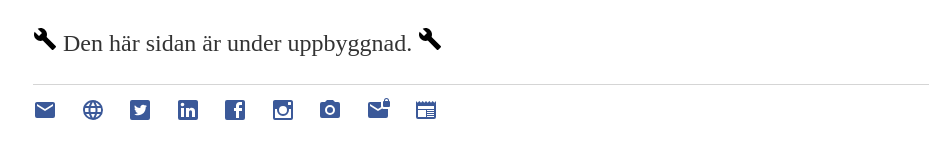
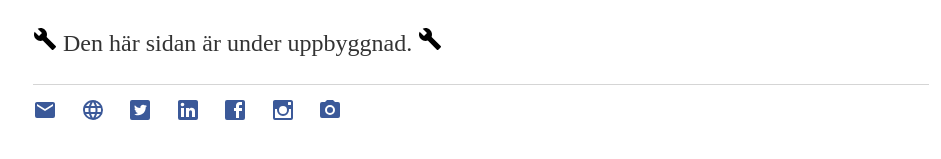
Before and after one commit to jonasryberg/test, a Jekyll site: the page index.html, which Jekyll copies as it is, in a window 1280 px wide. Shown: the part 442-601 px from the top of the page, without its empty margins (159-1100 px from the left). Built offline with Jekyll 4.4.1, drawn with Linux system fonts in a browser that asks for light colours.

Commit message:
Update index.html

```diff
--- a/index.html
+++ b/index.html
@@ -61,12 +61,7 @@ eller på min jobbtelefon 08-796 66 57.
 <li><a href="https://www.flickr.com/photos/ryberg/"><svg style="width:24px;height:24px" viewBox="0 0 24 24">
     <path fill="#3b5999" d="M4,4H7L9,2H15L17,4H20A2,2 0 0,1 22,6V18A2,2 0 0,1 20,20H4A2,2 0 0,1 2,18V6A2,2 0 0,1 4,4M12,7A5,5 0 0,0 7,12A5,5 0 0,0 12,17A5,5 0 0,0 17,12A5,5 0 0,0 12,7M12,9A3,3 0 0,1 15,12A3,3 0 0,1 12,15A3,3 0 0,1 9,12A3,3 0 0,1 12,9Z" />
 </svg></a></li>
-<li><svg style="width:24px;height:24px" viewBox="0 0 24 24">
-    <path fill="#3b5999" d="M20.5,0A2.5,2.5 0 0,1 23,2.5V3A1,1 0 0,1 24,4V8A1,1 0 0,1 23,9H18A1,1 0 0,1 17,8V4A1,1 0 0,1 18,3V2.5A2.5,2.5 0 0,1 20.5,0M12,11L4,6V8L12,13L16.18,10.39C16.69,10.77 17.32,11 18,11H22V18A2,2 0 0,1 20,20H4A2,2 0 0,1 2,18V6A2,2 0 0,1 4,4H15V8C15,8.36 15.06,8.7 15.18,9L12,11M20.5,1A1.5,1.5 0 0,0 19,2.5V3H22V2.5A1.5,1.5 0 0,0 20.5,1Z" />
-</svg></li>
-<li><svg style="width:24px;height:24px" viewBox="0 0 24 24">
-    <path fill="#3b5999" d="M20,11H4V8H20M20,13H13V12H20M20,15H13V14H20M20,17H13V16H20M20,19H13V18H20M12,19H4V12H12M20.33,4.67L18.67,3L17,4.67L15.33,3L13.67,4.67L12,3L10.33,4.67L8.67,3L7,4.67L5.33,3L3.67,4.67L2,3V19A2,2 0 0,0 4,21H20A2,2 0 0,0 22,19V3L20.33,4.67Z" />
-</svg></li>
+
 
 			</ul>
 		</footer>
```
